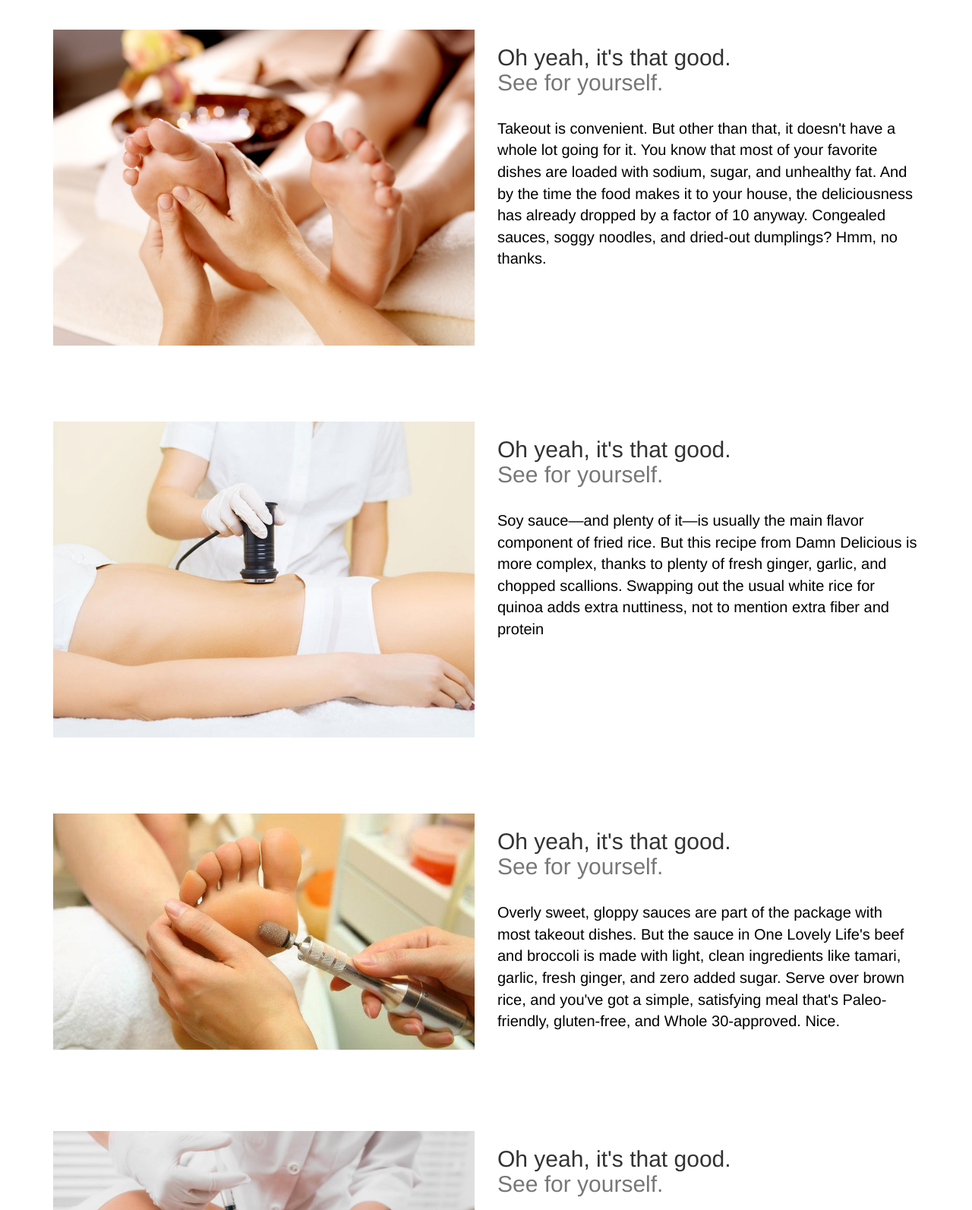
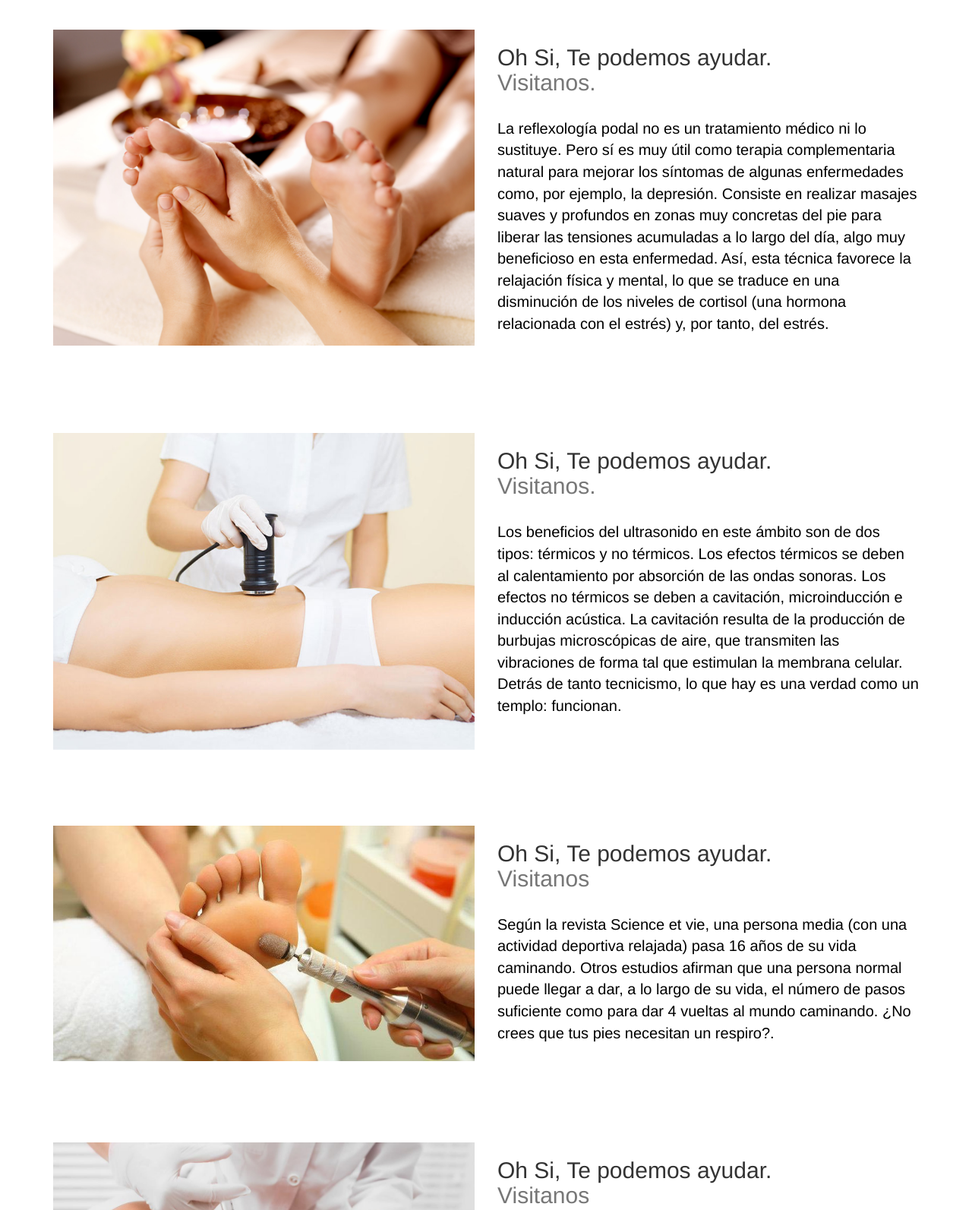
Before and after one commit to UxDeveloper82/Dulce-Vita, a plain HTML site: page index.html in a window 1280 px wide. Shown: the part 2571-4164 px from the top of the page at 76% size. Drawn offline with nearby package versions, Linux system fonts and the light colour scheme; a script that the page names is missing.

Commit message:
updating

```diff
--- a/index.html
+++ b/index.html
@@ -89,22 +89,7 @@
 	            </div>
 	        </div>
 	</section>
-	<script>
-var acc = document.getElementsByClassName("accordion");
-var i;
 
-for (i = 0; i < acc.length; i++) {
-    acc[i].onclick = function(){
-        this.classList.toggle("active");
-        var panel = this.nextElementSibling;
-        if (panel.style.display === "block") {
-            panel.style.display = "none";
-        } else {
-            panel.style.display = "block";
-        }
-    }
-}
-</script>
 <!-- Eat-Clean -->
     <section id="foods">
             <div class="container">
@@ -122,13 +107,15 @@ for (i = 0; i < acc.length; i++) {
 							</div>
 						</div>
 						<div class="col-md-6 col-sm-6">
-							<h2 class="featurette-heading">Oh yeah, it's that good.
-								<br><span class="text-muted">See for yourself.</span></h2>
-							<p>Takeout is convenient. But other than that, it doesn't have a whole lot going for it.
-							You know that most of your favorite dishes are loaded with sodium, sugar, and unhealthy fat.
-							And by the time the food makes it to your house,
-							the deliciousness has already dropped by a factor of 10 anyway.
-							Congealed sauces, soggy noodles, and dried-out dumplings? Hmm, no thanks.</p>
+							<h2 class="featurette-heading">Oh Si, Te podemos ayudar.
+								<br><span class="text-muted">Visitanos.</span></h2>
+							<p>La reflexología podal no es un tratamiento médico ni lo sustituye.
+							Pero sí es muy útil como terapia complementaria natural para mejorar los
+							síntomas de algunas enfermedades como, por ejemplo, la depresión. Consiste
+							en realizar masajes suaves y profundos en zonas muy concretas del pie para
+							liberar las tensiones acumuladas a lo largo del día, algo muy beneficioso en esta enfermedad.
+							Así, esta técnica favorece la relajación física y mental, lo que se traduce en una disminución
+							de los niveles de cortisol (una hormona relacionada con el estrés) y, por tanto, del estrés. </p>
 						</div>
 				</div>
 				<div class="row box">
@@ -139,13 +126,13 @@ for (i = 0; i < acc.length; i++) {
 							</div>
 						</div>
 						<div class="col-md-6 col-sm-6">
-							<h2 class="featurette-heading">Oh yeah, it's that good.
-							<br><span class="text-muted">See for yourself.</span></h2>
-							<p>Soy sauce—and plenty of it—is usually the main flavor component of fried rice.
-							But this recipe from Damn Delicious is more complex,
-							thanks to plenty of fresh ginger, garlic, and chopped scallions.
-							Swapping out the usual white rice for quinoa adds extra nuttiness,
-							not to mention extra fiber and protein</p>
+							<h2 class="featurette-heading">Oh Si, Te podemos ayudar.
+							<br><span class="text-muted">Visitanos.</span></h2>
+							<p>Los beneficios del ultrasonido en este ámbito son de dos tipos: térmicos y no térmicos.
+							Los efectos térmicos se deben al calentamiento por absorción de las ondas sonoras. Los efectos no
+							térmicos se deben a cavitación, microinducción e inducción acústica. La cavitación resulta de la
+							producción de burbujas microscópicas de aire, que transmiten las vibraciones
+							de forma tal que estimulan la membrana celular. Detrás de tanto tecnicismo, lo que hay es una verdad como un templo: funcionan.</p>
 						</div>
 				</div>
 				<div class="row box">
@@ -156,12 +143,11 @@ for (i = 0; i < acc.length; i++) {
 							</div>
 						</div>
 						<div class="col-md-6 col-sm-6">
-								<h2 class="featurette-heading">Oh yeah, it's that good.
-										<br><span class="text-muted">See for yourself.</span></h2>
-						<p>Overly sweet, gloppy sauces are part of the package with most takeout dishes. But the sauce in One Lovely Life's beef and broccoli is made with light,
-							clean ingredients like tamari, garlic, fresh ginger, and zero added sugar.
-							Serve over brown rice, and you've got a simple, satisfying meal that's Paleo-friendly, gluten-free,
-							and Whole 30-approved. Nice.</p>
+								<h2 class="featurette-heading">Oh Si, Te podemos ayudar.
+										<br><span class="text-muted">Visitanos</span></h2>
+						<p>Según la revista Science et vie, una persona media (con una actividad deportiva relajada)
+						pasa 16 años de su vida caminando. Otros estudios afirman que una persona normal puede llegar a dar, a lo largo de su vida,
+						el número de pasos suficiente como para dar 4 vueltas al mundo caminando. ¿No crees que tus pies necesitan un respiro?.</p>
 						</div>
 				</div>
 				<div class="row box">
@@ -172,11 +158,10 @@ for (i = 0; i < acc.length; i++) {
 							</div>
 						</div>
 						<div class="col-md-6 col-sm-6">
-								<h2 class="featurette-heading">Oh yeah, it's that good.
-										<br><span class="text-muted">See for yourself.</span></h2>
-							<p>Overly salty, one-note soup has no place at your dinner table (or couch).
-							Bowl of Delicious amps up the flavor of her egg drop soup with pureed corn, which adds extra umami and sweetness.
-							It's an extra step, but we promise it's easy. The whole soup comes together in just 15 minutes.</p>
+							<h2 class="featurette-heading">Oh Si, Te podemos ayudar.
+							<br><span class="text-muted">Visitanos</span></h2>
+							<p>La masoterapia es una técnica integrada en la Fisioterapia que consiste en el uso de distintas técnicas de masaje con fines terapéuticos, para tratar enfermedades y lesiones. Así, engloba técnicas como el masaje terapéutico, el masaje transverso profundo, el drenaje linfático manual terapéutico, la liberación miofascial, el masaje deportivo, el crio-masaje,
+							 el masaje del tejido conjuntivo, el masaje de periostio, técnicas neuro-musculares o el masaje de Dicke, entre otros.</p>
 						</div>
                 </div>
             </div>
@@ -304,6 +289,7 @@ for (i = 0; i < acc.length; i++) {
 <script src="https://ajax.googleapis.com/ajax/libs/jquery/2.2.4/jquery.min.js"></script>
 <script src="js/parallax.js"></script>
 <script src="js/carousel.js"></script>
+<script src="js/accordion.js"></script>
 <script>
 $(document).ready(function(){
   $(".tag1 h2").click(function(){
--- /dev/null
+++ b/js/accordion.js
@@ -0,0 +1,14 @@
+var acc = document.getElementsByClassName("accordion");
+var i;
+
+for (i = 0; i < acc.length; i++) {
+    acc[i].onclick = function(){
+        this.classList.toggle("active");
+        var panel = this.nextElementSibling;
+        if (panel.style.display === "block") {
+            panel.style.display = "none";
+        } else {
+            panel.style.display = "block";
+        }
+    }
+}
```
